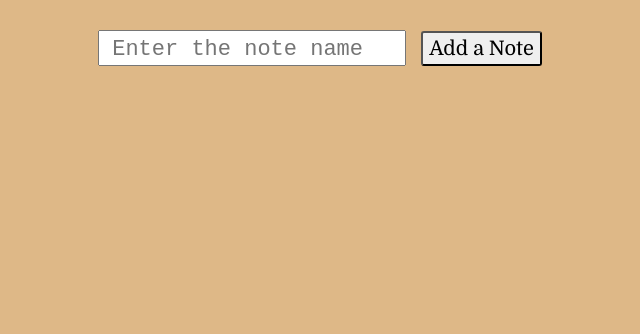
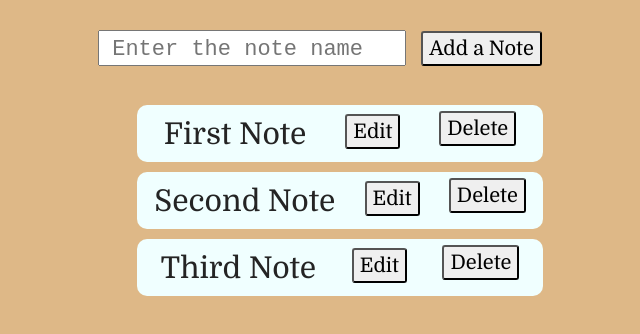
Before and after one commit to moktadir-mirul/Basic-Note-Taking-WebApp, a React (Vite) app: page / in a window 1280 px wide. Shown: the top 334 px of the page, without its empty margins (320-960 px from the left). Built offline with nearby package versions, Linux system fonts and the light colour scheme; data requests are answered from the project's data file.

Commit message:
UseEffect implemented successfully.

```diff
--- a/db.json
+++ b/db.json
@@ -1,3 +1,16 @@
 {
-  "notes": []
+  "notes": [
+    {
+      "id": "1717411225782",
+      "title": "First Note"
+    },
+    {
+      "id": "1717411229709",
+      "title": "Second Note"
+    },
+    {
+      "id": "1717411233165",
+      "title": "Third Note"
+    }
+  ]
 }
--- a/src/App.jsx
+++ b/src/App.jsx
@@ -34,7 +34,6 @@ function App() {
           />
           <NoteList
           notes = {notes}
-          setNotes = {setNotes}
           setNoteTitle = {setNoteTitle}
           setEditMode = {setEditMode}
           setEditableNote = {setEditableNote}
--- a/src/Components/NoteList.jsx
+++ b/src/Components/NoteList.jsx
@@ -1,6 +1,6 @@
 function NoteList(props) {
 
-    const { setEditMode, setEditableNote, setNoteTitle, notes, setNotes, AllNotes} = props;
+    const { setEditMode, setEditableNote, setNoteTitle, notes, AllNotes} = props;
 
         const editHandler = (note) => {
             setEditMode(true);
@@ -14,8 +14,6 @@ function NoteList(props) {
             .then(() => {
                 AllNotes()
             })
-            // const updatedArr = notes.filter((note) => note.id !== noteId)
-            // setNotes(updatedArr)
         }
 
         return (
```
Also changed, not shown: 1 other file (tests, documents, lock files or other folders).
